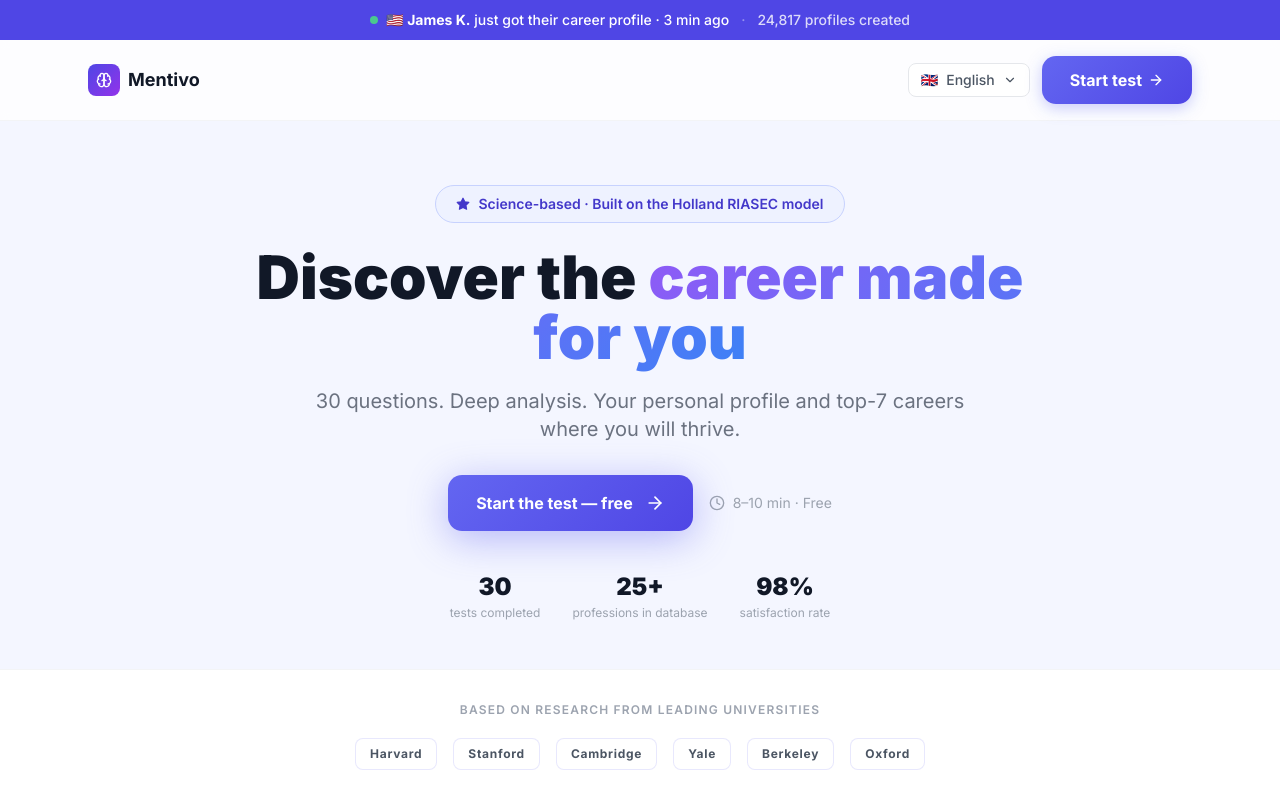
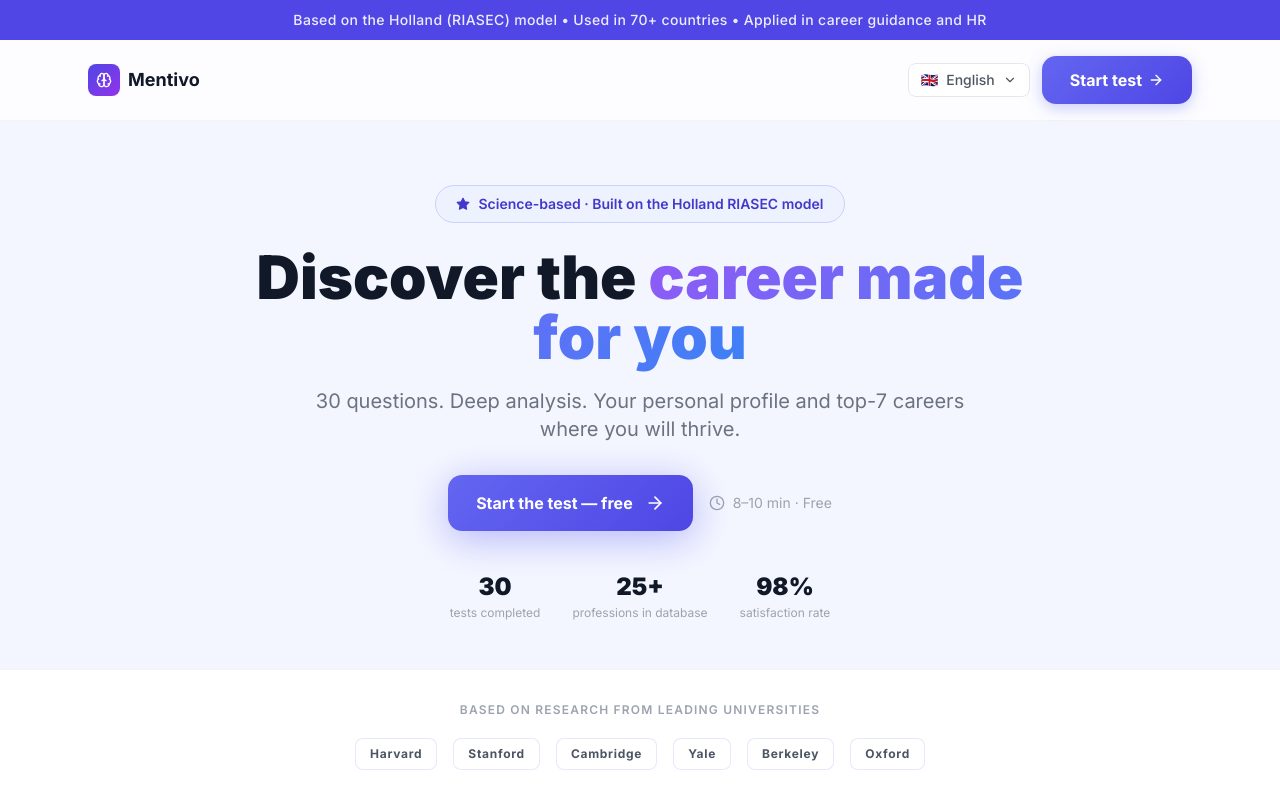
Before and after one commit to kompuaternet/mentivo, a Next.js app: page /career in a window 1280 px wide. Shown: the top 800 px of the page. Built offline with nearby package versions, Linux system fonts and the light colour scheme.

Commit message:
feat: replace rotating banner with static trust bar (Holland RIASEC)
Co-Authored-By: Claude Sonnet 4.6 <noreply@anthropic.com>

```diff
--- a/src/app/career/page.tsx
+++ b/src/app/career/page.tsx
@@ -5,7 +5,7 @@ import { useRouter } from 'next/navigation'
 import { motion, AnimatePresence } from 'framer-motion'
 import {
   ArrowRight, Brain, Star, ChevronDown,
-  Trophy, Lightbulb, Users, Crown, Zap, Shield, GraduationCap, Map,
+  Trophy, Users, Crown, Zap, Shield, GraduationCap, Map,
   BarChart3, Clock, CheckCircle, Lock
 } from 'lucide-react'
 import { LOCALES, detectLocale, t } from '@/lib/i18n'
@@ -15,48 +15,14 @@ import Link from 'next/link'
 const UNIVERSITIES = ['Harvard', 'Stanford', 'Cambridge', 'Yale', 'Berkeley', 'Oxford']
 const MEDIA = ['Forbes', 'Psychology Today', 'The Guardian', 'BBC', 'Reuters']
 
-const PROOF_NAMES = [
-  { name: 'Sofia M.', country: '🇩🇪', time: '2 min ago' },
-  { name: 'James K.', country: '🇺🇸', time: '3 min ago' },
-  { name: 'Elena V.', country: '🇷🇺', time: '1 min ago' },
-  { name: 'Ahmed R.', country: '🇦🇪', time: '4 min ago' },
-  { name: 'Maria L.', country: '🇧🇷', time: '2 min ago' },
-  { name: 'Yuki T.', country: '🇯🇵', time: '5 min ago' },
-]
-
-const FEATURE_ICONS = [Trophy, Brain, Users, Crown, Zap, Shield, GraduationCap, Map]
-
 export default function LandingPage() {
   const router = useRouter()
   const [locale, setLocale] = useState<Locale>('en')
   const [langOpen, setLangOpen] = useState(false)
-  const [proofIndex, setProofIndex] = useState(0)
-  const [proofVisible, setProofVisible] = useState(true)
-  const [count, setCount] = useState(24817)
 
   useEffect(() => {
     const saved = localStorage.getItem('career_locale') as Locale | null
     setLocale(saved ?? detectLocale())
-  }, [])
-
-  useEffect(() => {
-    // Rotate social proof notifications
-    const interval = setInterval(() => {
-      setProofVisible(false)
-      setTimeout(() => {
-        setProofIndex(i => (i + 1) % PROOF_NAMES.length)
-        setProofVisible(true)
-      }, 400)
-    }, 5000)
-    return () => clearInterval(interval)
-  }, [])
-
-  // Slowly increment count
-  useEffect(() => {
-    const interval = setInterval(() => {
-      setCount(c => c + Math.floor(Math.random() * 3))
-    }, 8000)
-    return () => clearInterval(interval)
   }, [])
 
   const selectedLang = LOCALES.find(l => l.code === locale) ?? LOCALES[1]
@@ -66,28 +32,12 @@ export default function LandingPage() {
     router.push('/career/test')
   }
 
-  const proof = PROOF_NAMES[proofIndex]
-
   return (
     <main className="min-h-screen flex flex-col bg-[#F4F6FF]">
 
-      {/* ── Social proof top banner — fixed height to prevent layout jump ── */}
+      {/* ── Trust banner — static ── */}
       <div className="bg-indigo-600 text-white text-center h-10 px-4 text-sm font-medium flex items-center justify-center overflow-hidden">
-        <AnimatePresence mode="wait">
-          <motion.div
-            key={proofIndex}
-            initial={{ opacity: 0, y: 8 }}
-            animate={{ opacity: 1, y: 0 }}
-            exit={{ opacity: 0, y: -8 }}
-            transition={{ duration: 0.3 }}
-            className="flex items-center justify-center gap-2 whitespace-nowrap"
-          >
-            <span className="w-2 h-2 rounded-full bg-green-400 animate-pulse inline-block flex-shrink-0" />
-            <span>{proof.country} <strong>{proof.name}</strong> just got their career profile · {proof.time}</span>
-            <span className="opacity-40 mx-1">·</span>
-            <span className="opacity-80">{count.toLocaleString()} profiles created</span>
-          </motion.div>
-        </AnimatePresence>
+        <span className="opacity-90 tracking-wide">{t('career_trust_bar', locale)}</span>
       </div>
 
       {/* ── Nav ── */}
--- a/src/lib/i18n.ts
+++ b/src/lib/i18n.ts
@@ -101,6 +101,7 @@ type UIKey =
   | 'workstyle_solo' | 'workstyle_team' | 'workstyle_mixed'
   | 'pace_fast' | 'pace_steady' | 'pace_deep'
   | 'footer_tagline'
+  | 'career_trust_bar'
   | 'insight_btn'
   | 'insight_subheading'
   | 'insight_t_analytical_title' | 'insight_t_analytical_desc'
@@ -884,6 +885,16 @@ export const UI: Translations = {
   },
   testimonial_3_name: { ru: 'Дима, 22 года', en: 'Dima, 22', uk: 'Діма, 22 роки', de: 'Dima, 22', es: 'Dima, 22', tr: 'Dima, 22', fr: 'Dima, 22 ans' },
 
+  career_trust_bar: {
+    ru: 'Основано на модели Holland (RIASEC) • Используется в 70+ странах • Применяется в профориентации и HR',
+    en: 'Based on the Holland (RIASEC) model • Used in 70+ countries • Applied in career guidance and HR',
+    uk: 'Засновано на моделі Holland (RIASEC) • Використовується у 70+ країнах • Застосовується в профорієнтації та HR',
+    de: 'Basiert auf dem Holland (RIASEC)-Modell • In 70+ Ländern eingesetzt • In Berufsberatung und HR angewendet',
+    es: 'Basado en el modelo Holland (RIASEC) • Usado en 70+ países • Aplicado en orientación vocacional y RRHH',
+    tr: 'Holland (RIASEC) modeline dayalı • 70\'ten fazla ülkede kullanılıyor • Kariyer rehberliği ve İK\'da uygulanıyor',
+    fr: 'Basé sur le modèle Holland (RIASEC) • Utilisé dans 70+ pays • Appliqué en orientation professionnelle et RH',
+  },
+
   // ── Insight screens (shown every 7 questions) ─────────────────────────────
   insight_btn: {
     ru: 'Продолжить', en: 'Continue', uk: 'Продовжити',
```
